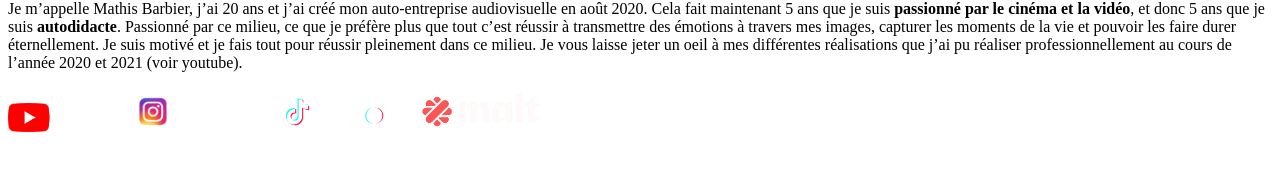
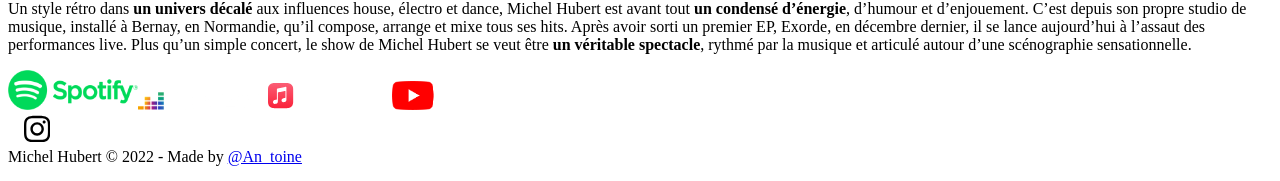
Before and after one commit to antoinebarbier022/michelhubert, a React (Create React App) app: page / in a window 1280 px wide. Shown: the part 447-628 px from the top of the page. Built offline with nearby package versions, Linux system fonts and the light colour scheme; some icons are missing; the HTML template or start-up script is replaced by a standard one.

Commit message:
fix warning

```diff
--- a/src/components/LinksPlateforms/LinksPlateforms.component.tsx
+++ b/src/components/LinksPlateforms/LinksPlateforms.component.tsx
@@ -54,14 +54,14 @@ function LinksPlateforms( { hidden = false, className, data, } : LinksPlateforms
       ["Bandcamp", <img src={bandcamp} width={130} alt="logo Bandcamp "></img> ],
     ]);
 
-    const styleGrid = (data?.length == 1 || data?.length == 3) ? "grid-cols-1": "grid-cols-2";
+    const styleGrid = (data?.length === 1 || data?.length === 3) ? "grid-cols-1": "grid-cols-2";
 
-    if (hidden || (data?.length == 0)) {
+    if (hidden || (data?.length === 0)) {
         return (<></>);
     }
     return (<div className={`section-plateforms container rounded-xl mb-8 grid gap-2 ${styleGrid} ${className}`}>
     {
-      data != undefined &&
+      data !== undefined &&
       data.map( (value, index) =>
       PlatformeImage.get(value.name) &&
         <LinkCard name={value.name} link={value.link} key={index}>
--- a/src/config/main.js
+++ b/src/config/main.js
@@ -1,2 +1,2 @@
 // modifier les fichiers suivants
-export { data, theme } from "./clients/mathis_barbier";
+export { data, theme } from "./clients/amaury_leduc";
```
